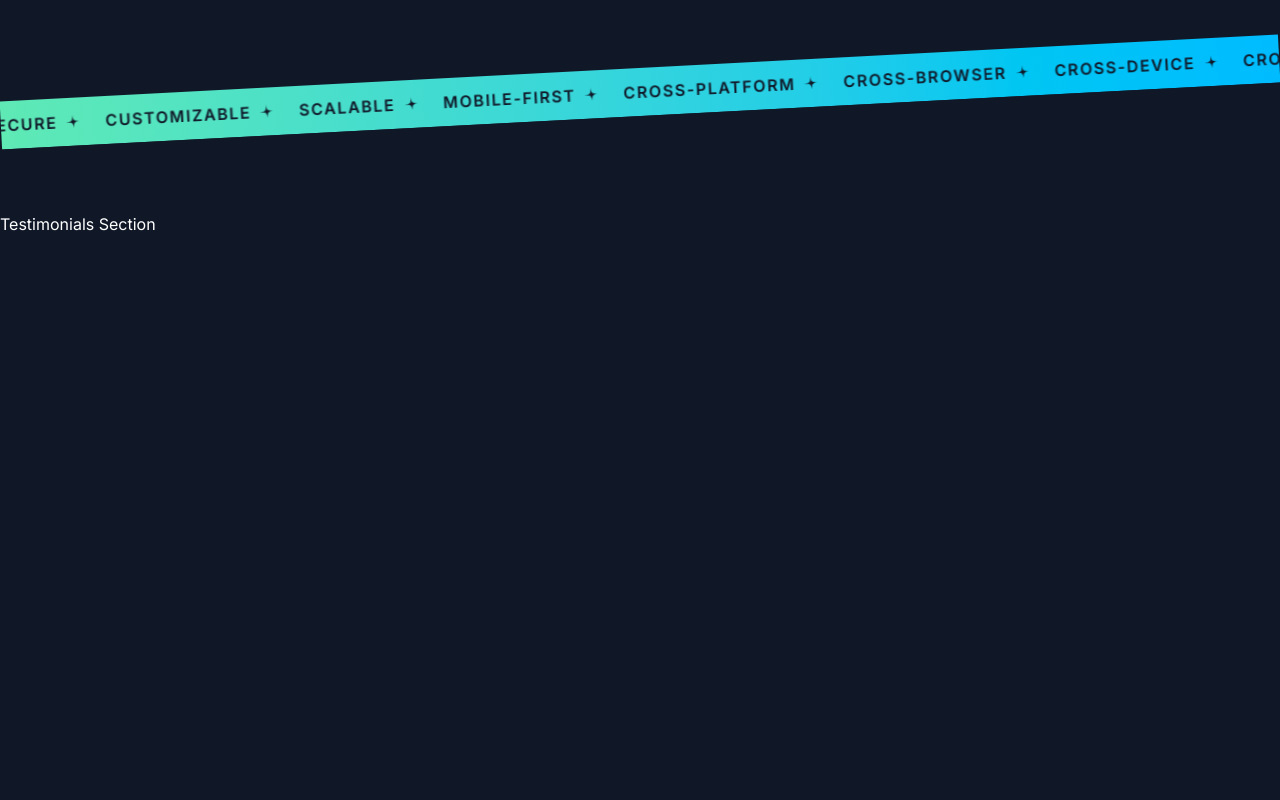
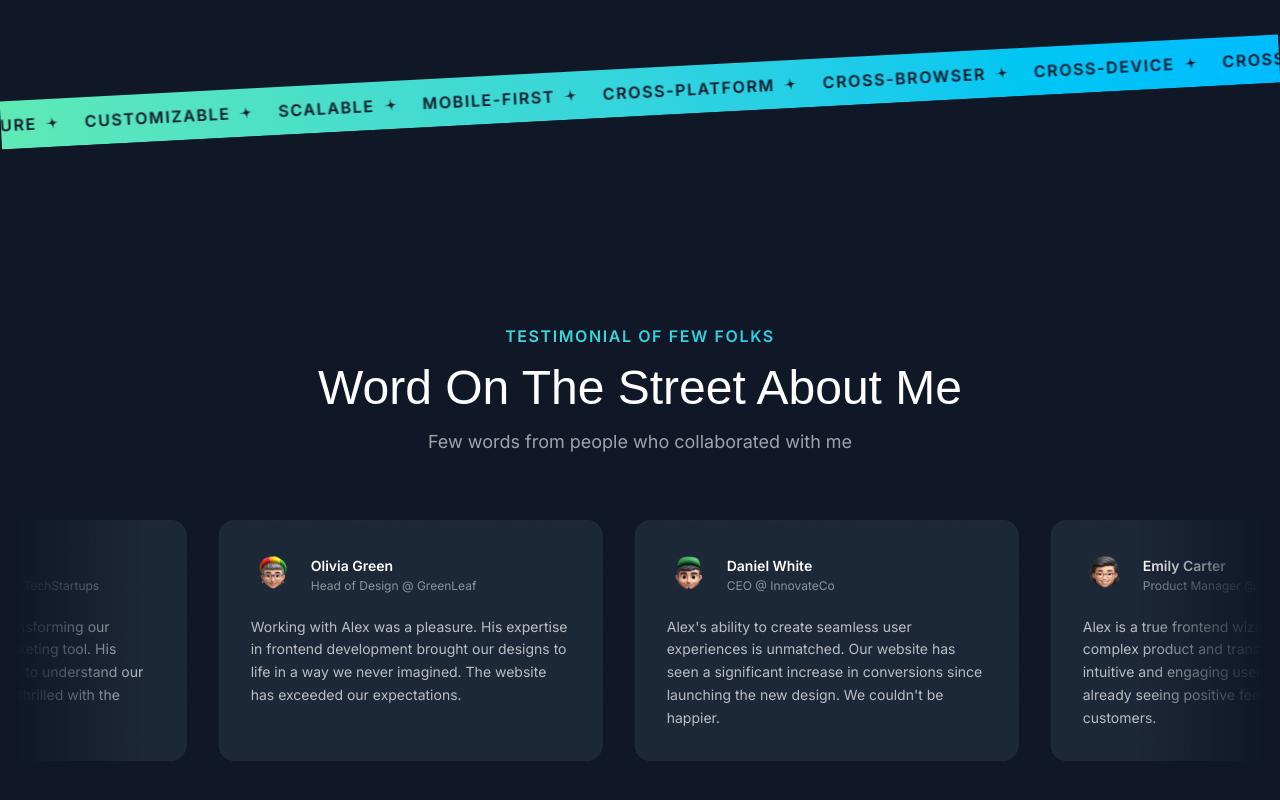
Before and after one commit to rahulrajput34/Portfolio-Website, a Next.js app: page / in a window 1280 px wide. Shown: the part 2903-3703 px from the top of the page. Before the commit the page ends 3139 px from the top, so only its background shows below. Built offline with nearby package versions, Linux system fonts and the light colour scheme; a web font is replaced by a local one.

Commit message:
feat: create the perfect UI for the Testimonials section

```diff
--- a/sections/Testimonials.tsx
+++ b/sections/Testimonials.tsx
@@ -3,6 +3,8 @@ import memojiAvatar2 from "@/assets/images/memoji-avatar-2.png";
 import memojiAvatar3 from "@/assets/images/memoji-avatar-3.png";
 import memojiAvatar4 from "@/assets/images/memoji-avatar-4.png";
 import memojiAvatar5 from "@/assets/images/memoji-avatar-5.png";
+import grainImage from "@/assets/images/grain.jpg";
+import Image from "next/image";
 
 const testimonials = [
   {
@@ -38,5 +40,55 @@ const testimonials = [
 ];
 
 export const TestimonialsSection = () => {
-  return <div>Testimonials Section</div>;
+  const sequence = [...testimonials, ...testimonials];
+
+  return (
+    <section className="py-20 lg:py-28">
+      <div className="container mx-auto max-w-screen-xl px-4">
+        <p className="uppercase tracking-widest font-semibold text-center bg-gradient-to-r from-emerald-300 to-sky-400 text-transparent bg-clip-text">
+          Testimonial of few folks
+        </p>
+        <h2 className="font-serif text-3xl md:text-5xl text-center mt-4">
+          Word On The Street About Me
+        </h2>
+        <p className="text-center text-white/60 mt-4 md:text-lg max-w-md mx-auto">
+          Few words from people who collaborated with me
+        </p>
+        <div className="mt-16 w-full overflow-x-clip [mask-image:linear-gradient(to_right,transparent,black_10%,black_90%,transparent)]">
+          <div className="inline-flex gap-8 animate-testimonials whitespace-nowrap">
+            {sequence.map((t, idx) => (
+              <article
+                key={idx}
+                className="relative shrink-0 w-72 sm:w-80 md:w-96 rounded-2xl bg-gray-800/95 overflow-hidden p-6 sm:p-8 flex flex-col whitespace-normal"
+              >
+                <div
+                  className="absolute inset-0 -z-10 opacity-15"
+                  style={{ backgroundImage: `url(${grainImage.src})` }}
+                />
+                <div className="absolute inset-0 -z-10 rounded-2xl border border-white/10" />
+                <div className="flex items-center gap-4">
+                  <Image
+                    src={t.avatar}
+                    alt={t.name}
+                    className="size-11 rounded-full object-cover"
+                    width={44}
+                    height={44}
+                  />
+                  <div>
+                    <h3 className="text-sm font-semibold">{t.name}</h3>
+                    <p className="text-xs text-white/50 leading-none mt-1">
+                      {t.position}
+                    </p>
+                  </div>
+                </div>
+                <p className="mt-5 text-sm leading-relaxed text-white/70 line-clamp-6">
+                  {t.text}
+                </p>
+              </article>
+            ))}
+          </div>
+        </div>
+      </div>
+    </section>
+  );
 };
```
